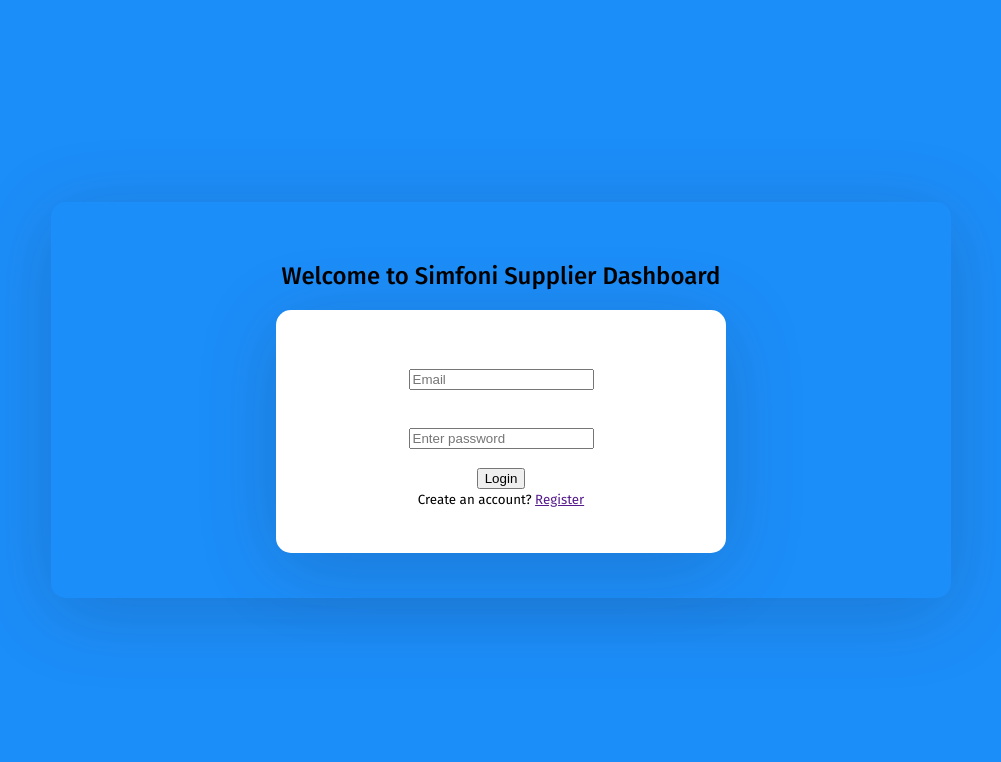
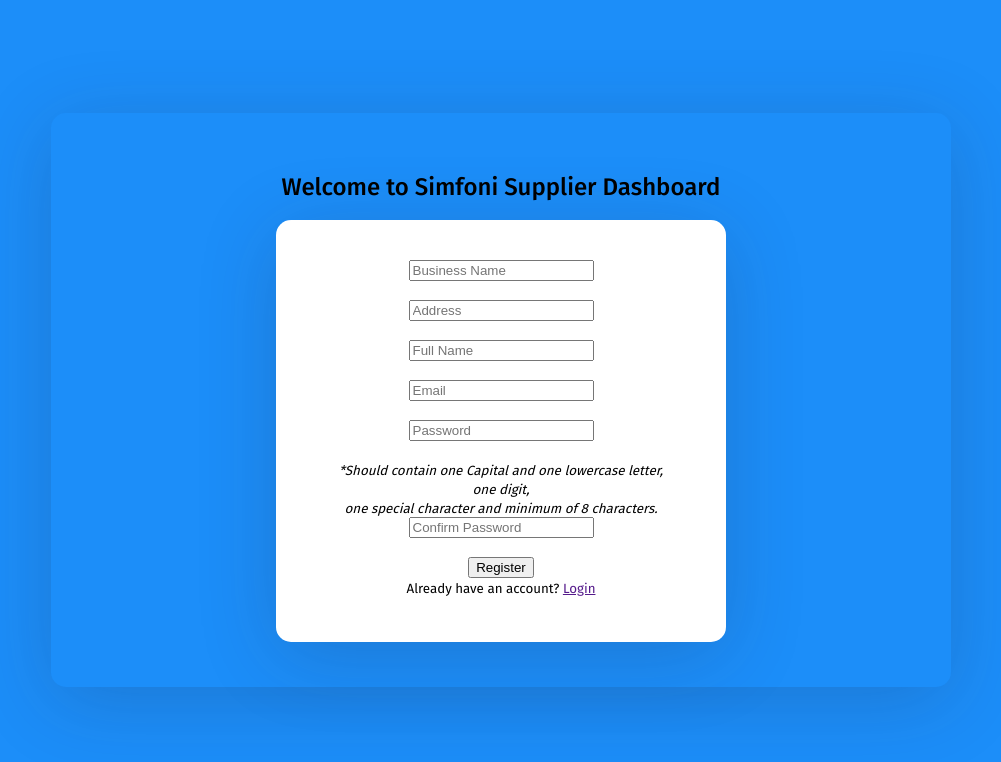
Before and after one commit to sandeepsajan0/supplier-ui, a React (Create React App) app: page /signup in a window 1280 px wide. Shown: the top 762 px of the page, without its empty margins (139-1140 px from the left). Built offline with nearby package versions, Linux system fonts and the light colour scheme.

Commit message:
rename route from register to signup

```diff
--- a/src/App.js
+++ b/src/App.js
@@ -29,7 +29,7 @@
               <Route path="/admin" >
                 <ProtectedRoutes cmp={List} admin={1} />
               </Route>
-              <Route path="/register">
+              <Route path="/signup">
                 <Register />
               </Route>
               <Route path="/">
--- a/src/cmp/Auth.js
+++ b/src/cmp/Auth.js
@@ -49,7 +49,7 @@
             return < Redirect to='/profile' />;
         }
         if (this.state.is_register) {
-            return <Redirect to="/register" />
+            return <Redirect to="/signup" />
         }
         return (
             <div className="header">
--- a/src/cmp/Register.js
+++ b/src/cmp/Register.js
@@ -43,7 +43,7 @@
 
     render() {
         if (this.state.redirect) {
-            return <Redirect to="/auth" />;
+            return <Redirect to="/" />;
         }
         if (this.state.is_login) {
             return <Redirect to="/" />
```
